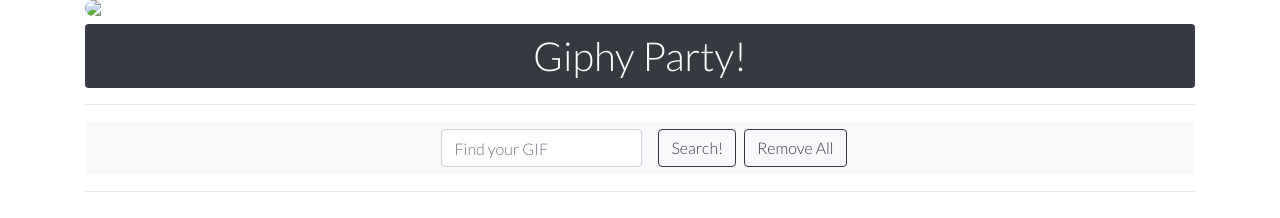
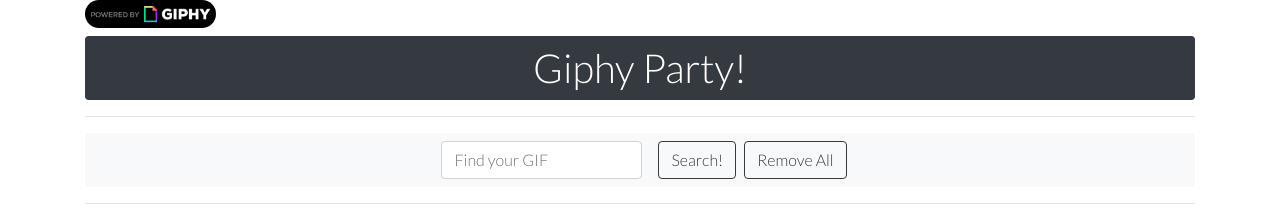
Before and after one commit to ayresjulia/Giphy-Party, a plain HTML site: page index.html in a window 1280 px wide. Drawn offline with nearby package versions, Linux system fonts and the light colour scheme; the site is published under a folder, as on GitHub Pages, so addresses that start at the root find nothing.

Commit message:
changed logo gif path

```diff
--- a/index.html
+++ b/index.html
@@ -11,7 +11,7 @@
 	<body style="font-family: 'Lato', sans-serif">
 		<div class="container">
 			<div class="row col-6">
-				<img class="rounded-pill img-fluid w-25 float-right" src="/logo.gif" />
+				<img class="rounded-pill img-fluid w-25 float-right" src="logo.gif" />
 			</div>
 		</div>
 
```
